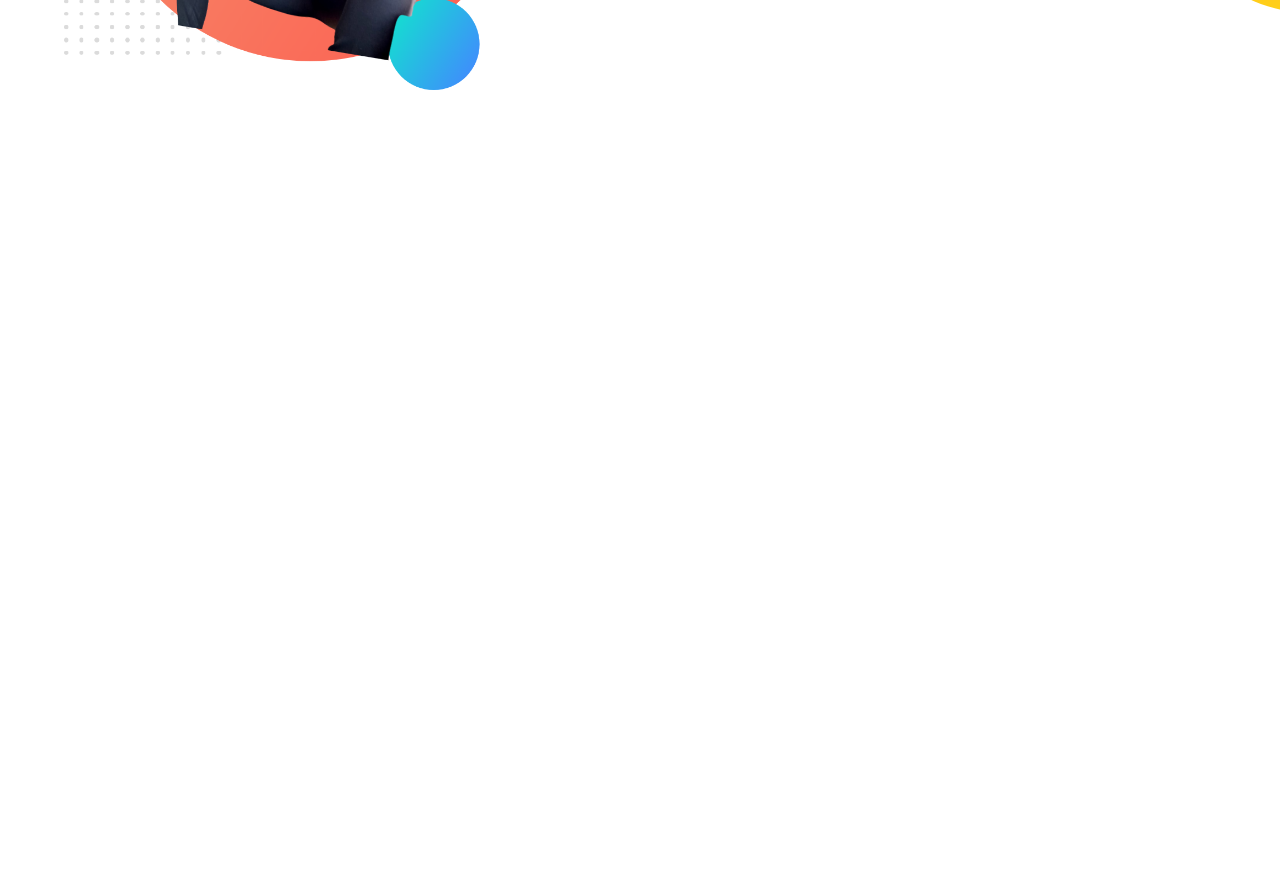
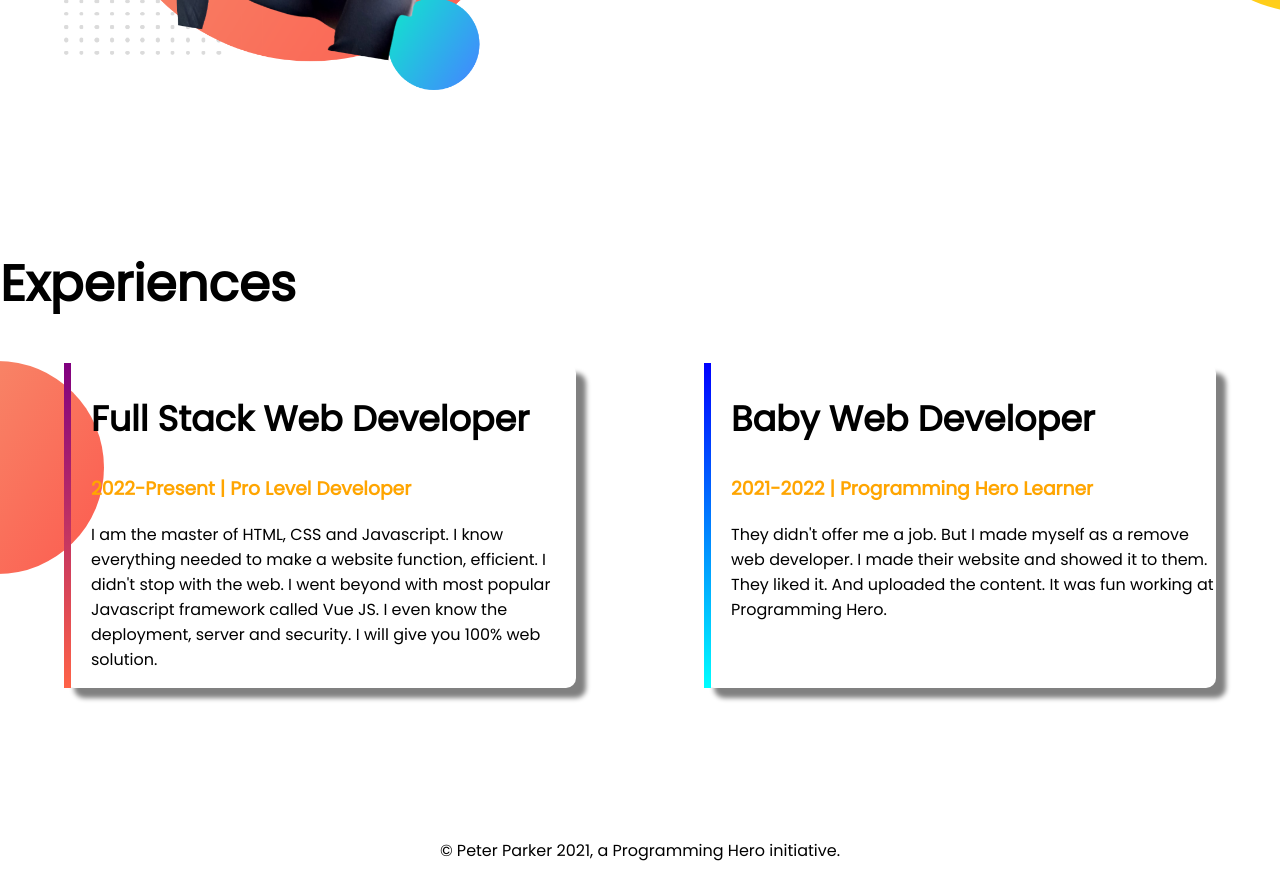
Before and after one commit to Rana12356/developer-portfolio, a plain HTML site: page index.html in a window 1280 px wide. Shown: the part 1081-1960 px from the top of the page. Before the commit the page ends 1328 px from the top, so only its background shows below. Drawn offline with Linux system fonts and the light colour scheme.

Commit message:
footer and experience added

```diff
--- a/index.html
+++ b/index.html
@@ -11,7 +11,7 @@
     <link rel="stylesheet" href="style.css">
 </head>
 <body>
-    <section class="top-banner">
+    <section class="top-banner flexible-container">
         <div class="half-width">
             <h1>Welcome To</h1>
         <h1><span class="orange-color">Rana Ahmed</span> World!</h1>
@@ -23,7 +23,7 @@
             <img src="images/rana-bg.png" alt="">
         </div>
     </section>
-    <section class="dream-big">
+    <section class="dream-big flexible-container">
         <div class="half-width">
             <img src="images/rana-bg.png" alt="">
         </div>
@@ -35,5 +35,23 @@
         </div>
 
     </section>
+    <section class="experience-area">
+        <h1>Experiences</h1>
+        <div class="flexible-container">
+            <div id="full-stack-dev"class="experience-item">
+                <h2>Full Stack Web Developer</h2>
+                <h3 class="orange-color">2022-Present | Pro Level Developer</h3>
+                <p>I am the master of HTML, CSS and Javascript. I know everything needed to make a website function, efficient. I didn't stop with the web. I went beyond with most popular Javascript framework called Vue JS. I even know the deployment, server and security. I will give you 100% web solution.</p>
+            </div>
+            <div id="web-dev-experience"class="experience-item">
+                <h2>Baby Web Developer</h2>
+                <h3 class="orange-color">2021-2022 | Programming Hero Learner</h3>
+                <p>They didn't offer me a job. But I made myself as a remove web developer. I made their website and showed it to them. They liked it. And uploaded the content. It was fun working at Programming Hero.</p>
+            </div>
+        </div>
+    </section>
+    <footer>
+        <p>© Peter Parker 2021, a Programming Hero initiative.</p>
+    </footer>
 </body>
 </html>
--- a/style.css
+++ b/style.css
@@ -5,10 +5,13 @@ body{
 h1{
     font-size: 50px;
 }
+h2{
+    font-size: 35px;
+}
 .orange-color{
     color: orange;
 }
-section{
+.flexible-container{
     display: flex;
     margin-bottom: 150px;
 }
@@ -37,3 +40,30 @@ section{
     background-repeat: no-repeat;
     background-position: right;
 }
+.experience-item{
+    width: 40%;
+    margin-left: 5%;
+    margin-right: 5%;
+    padding-left: 20px;
+    border-radius: 10px;
+    box-shadow: 10px 10px 5px gray;
+
+}
+.experience-area{
+    background-image: url(images/exp-bg.png);
+    background-repeat: no-repeat;
+    background-position: left;
+}
+#web-dev-experience{
+    border-left: 7px solid;
+    border-image: linear-gradient(blue, cyan);
+    border-image-slice: 1;
+}
+#full-stack-dev{
+    border-left: 7px solid;
+    border-image: linear-gradient(purple, tomato);
+    border-image-slice : 1;
+}
+footer p{
+    text-align: center;
+}
```
Also changed, not shown: showOff/Rana.jpg (deleted), 4 other files.
